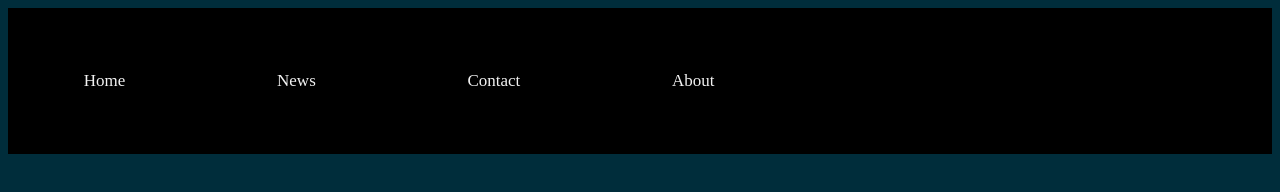
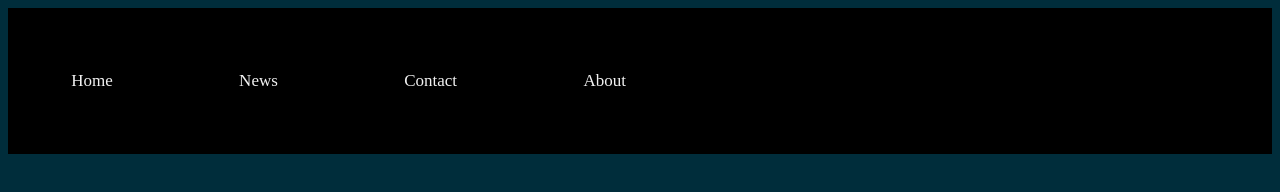
Before and after one commit to CBarrettGitHub/cbarrettgithub.github.io, a plain HTML site: page index.html in a window 1280 px wide. Drawn offline with Linux system fonts and the light colour scheme.

Commit message:
Update main.css

```diff
--- a/main.css
+++ b/main.css
@@ -11,7 +11,7 @@ body {
   float: left;
   color: #f2f2f2;
   text-align: center;
-  padding: 5% 6%;
+  padding: 5% 5%;
   text-decoration: none;
   font-size: 17px;
 }
```
